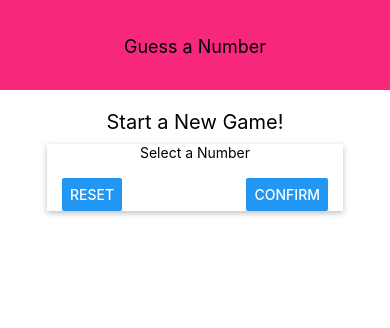
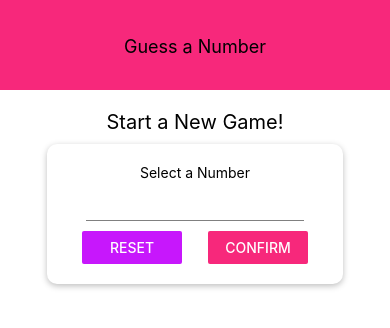
Before and after one commit to TKAkhter/mySecondApp, a React Native app: screen / in a window 390 px wide. Shown: the top 328 px of the page. Built offline with nearby package versions, Linux system fonts and the light colour scheme.

Commit message:
Section 3 topic 61

```diff
--- a/App.js
+++ b/App.js
@@ -1,7 +1,7 @@
 import React from 'react';
 import {StyleSheet, Text, View} from 'react-native';
-import Header from './Components/Header';
-import StartGameScreen from './Screens/StartGameScreen';
+import Header from './components/Header';
+import StartGameScreen from './screens/StartGameScreen';
 
 export default function App () {
   return (
--- /dev/null
+++ b/Components/Card.js
@@ -0,0 +1,27 @@
+import React from 'react';
+import {View, StyleSheet} from 'react-native';
+
+const Card = props => {
+  return (
+    <View style={{...styles.card,...props.style}}>
+      {props.children}
+    </View>
+  );
+};
+
+const styles = StyleSheet.create ({
+  card: {
+    // Shadow works only on IOS not on Android
+    shadowColor: '#000',
+    shadowOffset: {width: 0, height: 2},
+    shadowRadius: 6,
+    shadowOpacity: 0.26,
+    backgroundColor: '#fff',
+    // Shadow for Android
+    elevation: 5,
+    padding: 20,
+    borderRadius: 10,
+  },
+});
+
+export default Card;
--- a/Components/Header.js
+++ b/Components/Header.js
@@ -1,5 +1,6 @@
 import React from 'react';
 import {StyleSheet, Text, View} from 'react-native';
+import Colors from '../constants/Colors';
 
 const Header = props => {
   return (
@@ -14,7 +15,7 @@
     width: '100%',
     height: 90,
     paddingTop: 36,
-    backgroundColor: '#f7287b',
+    backgroundColor: Colors.primary,
     alignItems: 'center',
   },
   headerTitle: {
--- /dev/null
+++ b/Components/Input.js
@@ -0,0 +1,17 @@
+import React from 'react';
+import {TextInput, StyleSheet} from 'react-native';
+
+const Input = props => {
+  return <TextInput style={{...styles.input, ...props.style}} />;
+};
+
+const styles = StyleSheet.create ({
+  input: {
+    height: 30,
+    borderBottomColor: 'grey',
+    borderBottomWidth: 1,
+    marginVertical: 10,
+  },
+});
+
+export default Input;
--- a/Screens/StartGameScreen.js
+++ b/Screens/StartGameScreen.js
@@ -1,18 +1,25 @@
 import React from 'react';
-import {View, Text, StyleSheet, Button, TextInput} from 'react-native';
+import {View, Text, StyleSheet, Button} from 'react-native';
+import Card from '../components/Card';
+import Colors from '../constants/Colors';
+import Input from '../components/Input';
 
 const StartGameScreen = props => {
   return (
     <View style={styles.screen}>
       <Text style={styles.title}>Start a New Game!</Text>
-      <View style={styles.inputContainer}>
+      <Card style={styles.inputContainer}>
         <Text>Select a Number</Text>
-        <TextInput />
+        <Input />
         <View style={styles.buttonContainer}>
-          <Button title="Reset" onPress={() => {}} />
-          <Button title="Confirm" onPress={() => {}} />
+          <View style={styles.button}>
+            <Button title="Reset" onPress={() => {}} color={Colors.accent} />
+          </View>
+          <View style={styles.button}>
+            <Button title="Confirm" onPress={() => {}} color={Colors.primary} />
+          </View>
         </View>
-      </View>
+      </Card>
     </View>
   );
 };
@@ -31,11 +38,6 @@
     width: 300,
     maxWidth: '80%',
     alignItems: 'center',
-    shadowColor: '#000',
-    shadowOffset: {width: 0, height: 2},
-    shadowRadius: 6,
-    shadowOpacity: 0.26,
-    backgroundColor: '#fff',
   },
   buttonContainer: {
     flexDirection: 'row',
@@ -43,5 +45,8 @@
     justifyContent: 'space-between',
     paddingHorizontal: 15,
   },
+  button: {
+    width: 100,
+  },
 });
 export default StartGameScreen;
--- /dev/null
+++ b/constants/Colors.js
@@ -0,0 +1,4 @@
+export default {
+  primary: '#f7287b',
+  accent: '#c717fc',
+};
```
